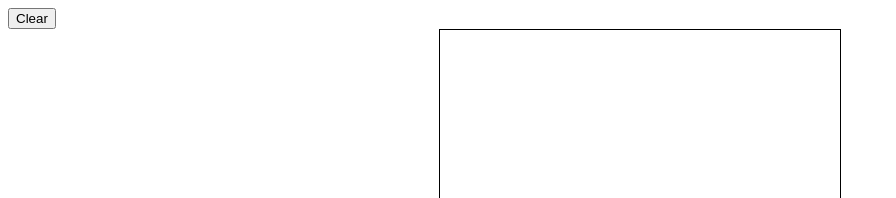
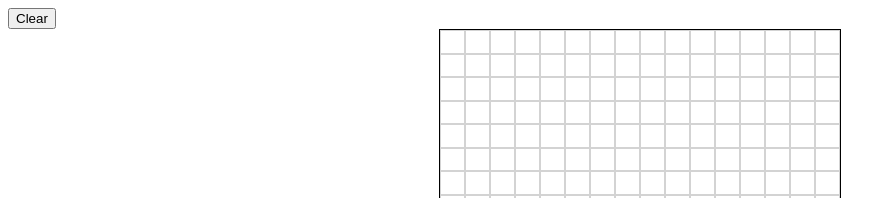
Before and after one commit to rayy-lo/the-odin-project, a plain HTML site: page etch-a-sketch/index.html in a window 1280 px wide. Shown: the top 198 px of the page, without its empty margins (0-896 px from the left). Drawn offline with Linux system fonts and the light colour scheme.

Commit message:
Added styles for squares in grid

```diff
--- a/etch-a-sketch/index.css
+++ b/etch-a-sketch/index.css
@@ -7,7 +7,10 @@
 }
 
 .square {
+  border: 1px solid lightgray;
+  box-sizing: content-box;
 }
 
-.empty {
+.square.hovered {
+  background: black;
 }
```
